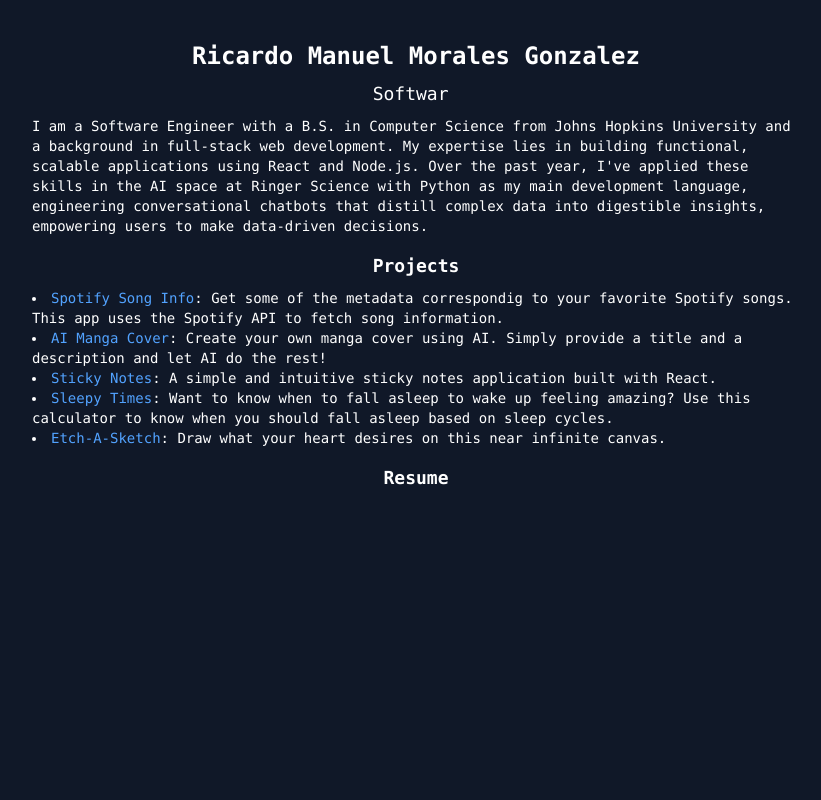
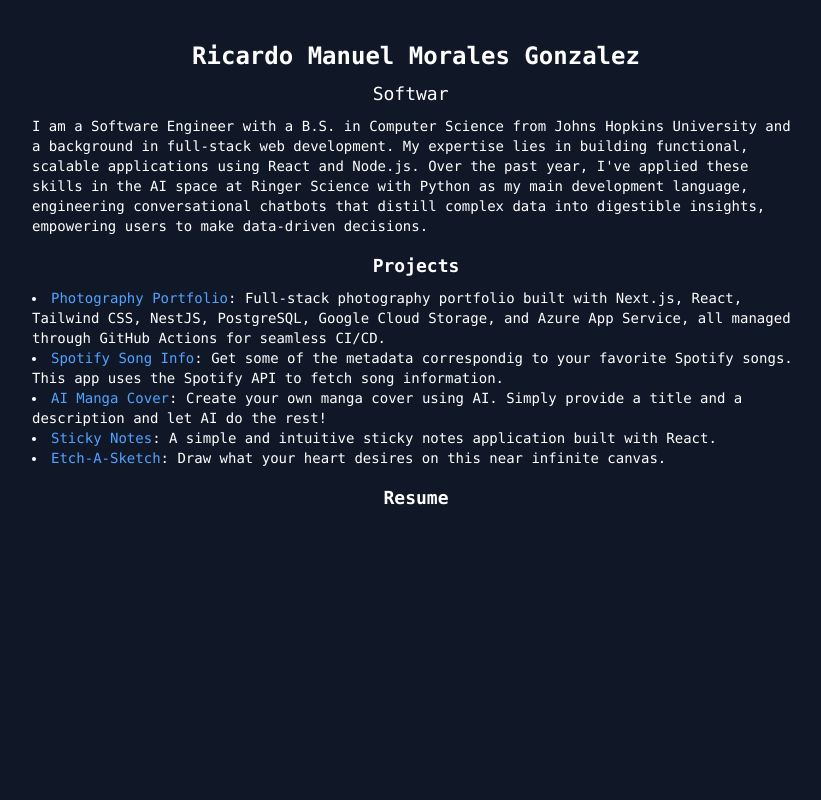
Before and after one commit to NotUrAvgAnimeFan/noturavganimefan.github.io, a React (Vite) app: page / in a window 1280 px wide. Shown: the top 800 px of the page, without its empty margins (224-1045 px from the left). Built offline with nearby package versions, Linux system fonts and the light colour scheme; a web font is replaced by a local one.

Commit message:
updated with photography portfolio website

```diff
--- a/src/components/home.tsx
+++ b/src/components/home.tsx
@@ -27,6 +27,35 @@ const ExampleComponent = () => {
 
 
 export default function Home() {
+    const projects = [
+        {
+            link: "https://photography.ricardomoralesgonzalez.com/",
+            title: "Photography Portfolio",
+            description: "Full-stack photography portfolio built with Next.js, React, Tailwind CSS, NestJS, PostgreSQL, Google Cloud Storage, and Azure App Service, all managed through GitHub Actions for seamless CI/CD."
+        },
+        {
+            link: "https://song-info-one.vercel.app/",
+            title: "Spotify Song Info",
+            description: "Get some of the metadata correspondig to your favorite Spotify songs. This app uses the Spotify API to fetch song information."
+        },
+        {
+            link: "https://noturavganimefan.github.io/manga-creation/",
+            title: "AI Manga Cover",
+            description: "Create your own manga cover using AI. Simply provide a title and a description and let AI do the rest!"
+        },
+        {
+            link: "https://noturavganimefan.github.io/sticky-notes/",
+            title: "Sticky Notes",
+            description: "A simple and intuitive sticky notes application built with React."
+        },
+        {
+            link: "https://noturavganimefan.github.io/sleepy-times/",
+            title: "Etch-A-Sketch",
+            description: "Draw what your heart desires on this near infinite canvas."
+        }
+    ]
+
+
     return (
     <div className="min-h-screen bg-gray-900 px-8 font-mono flex flex-col items-center">
         <div className="text-white text-center sm:max-w-3xl">
@@ -43,41 +72,24 @@ export default function Home() {
             <div className='flex flex-col items-center'>
                 <div className='text-xs sm:text-sm text-left sm:max-w-3xl'>
                 <ul className="list-disc list-inside pt-2">
-                    <li>
-                        <a href="https://song-info-one.vercel.app/" target='_blank' className="text-blue-400 hover:underline">
-                            Spotify Song Info
-                        </a>: Get some of the metadata correspondig to your favorite Spotify songs. This app uses the Spotify API to fetch song information.
-                    </li>
-                    <li>
-                        <a href="https://noturavganimefan.github.io/manga-creation/" target='_blank' className="text-blue-400 hover:underline">
-                            AI Manga Cover
-                        </a>: Create your own manga cover using AI. Simply provide a title and a description and let AI do the rest!
-                    </li>
-                    <li>
-                        <a href="https://noturavganimefan.github.io/sticky-notes/" target='_blank' className="text-blue-400 hover:underline">
-                            Sticky Notes
-                        </a>: A simple and intuitive sticky notes application built with React.
-                    </li>
-                    <li>
-                        <a href="https://noturavganimefan.github.io/sleepy-times/" target='_blank' className="text-blue-400 hover:underline">
-                            Sleepy Times
-                        </a>: Want to know when to fall asleep to wake up feeling amazing? Use this calculator to know when you should fall asleep based on sleep cycles.
-                    </li>
-                    <li>
-                        <a href="https://etch-a-sketch-nu-five.vercel.app/" target='_blank' className="text-blue-400 hover:underline">
-                            Etch-A-Sketch
-                        </a>: Draw what your heart desires on this near infinite canvas.
-                    </li>
-
-
-
-
+                    {projects.map((project) => (
+                        <li>
+                            <a href={project.link} target='_blank' className="text-blue-400 hover:underline">
+                                {project.title}
+                            </a>: {project.description}
+                        </li>
+                    ))}
                 </ul>
             </div>
             </div>
             <h2 className="text-base sm:text-lg pt-4 font-bold">Resume</h2>
             <Resume />
             {/* <h2 className="text-base sm:text-lg pt-4 font-bold">About Me</h2> */}
+            <div className="p-5">
+                <p className="text-xs sm:text-sm italic">
+                    Portfolio created in its entirety by Ricardo Manuel Morales Gonzalez
+                </p>
+            </div>
         </div>
     </div>
     )
```
